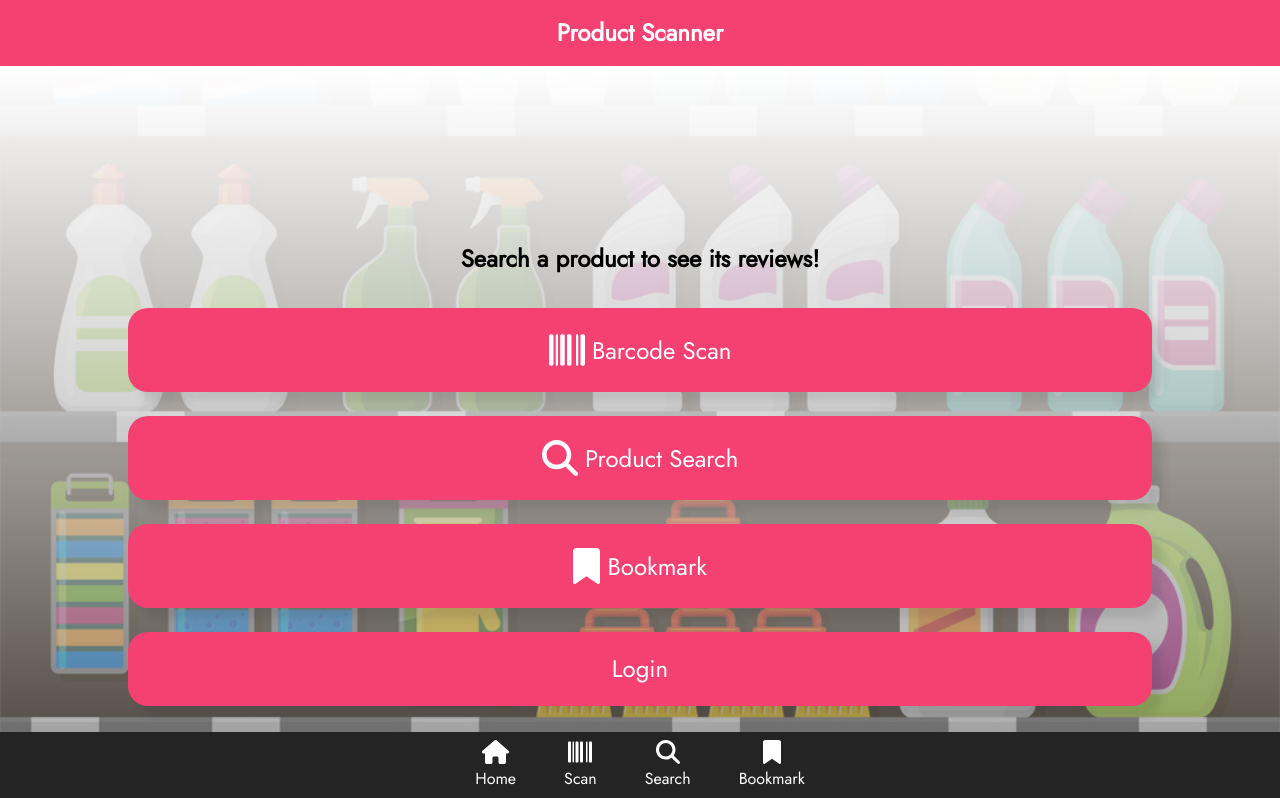
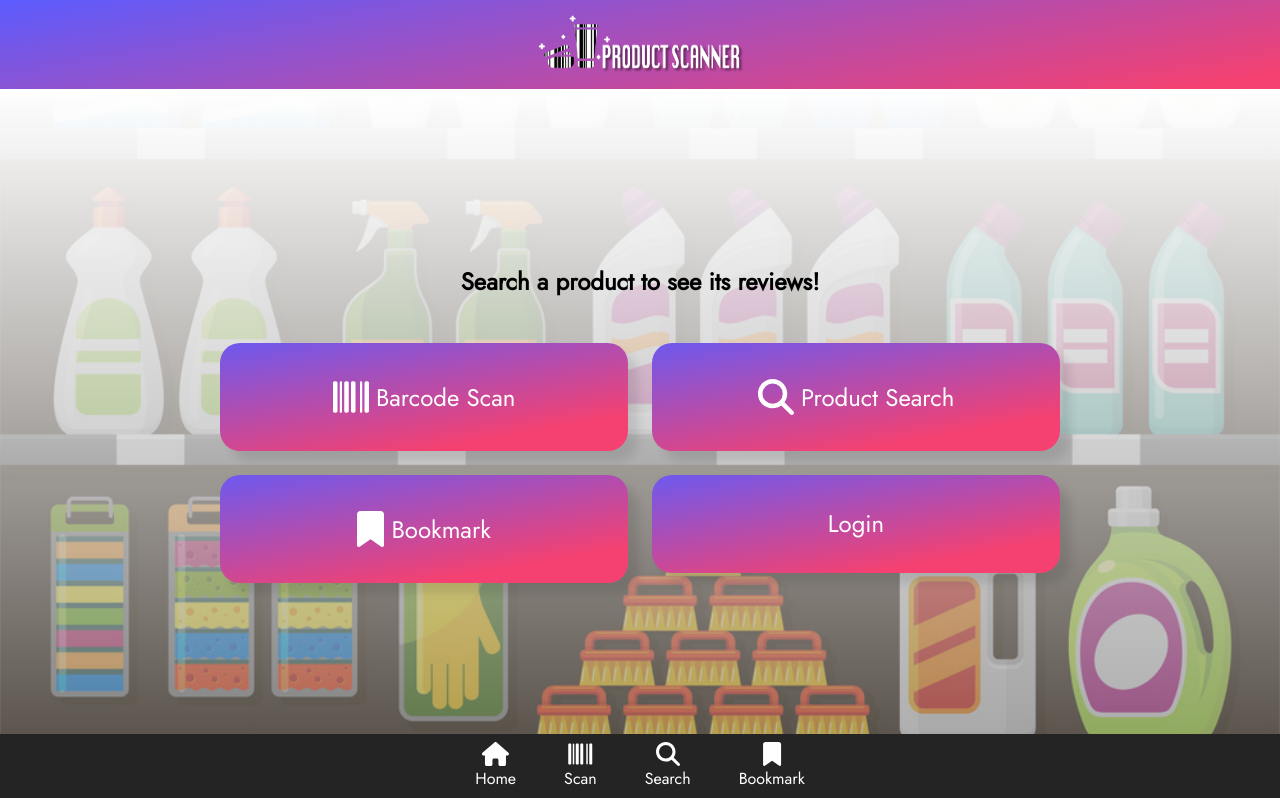
Before and after one commit to VitaCheung/ProductScanner, a React (Vite) app: page / in a window 1280 px wide. Shown: the top 798 px of the page. Built offline with nearby package versions, Linux system fonts and the light colour scheme; a web font is replaced by a local one.

Commit message:
update style

```diff
--- a/src/App.css
+++ b/src/App.css
@@ -16,6 +16,9 @@ body{
 ::selection {
   background:pink;
 }
+#site-name{
+  margin:0.5em;
+}
 h2 {
   text-align: center;
 }
@@ -24,7 +27,9 @@ h2 {
   width: 100%;
   display:grid;
   text-align: center;
-  background-color: rgb(244, 65, 113);
+  /* background-color: rgb(244, 65, 113); */
+  /* background: transparent linear-gradient(180deg, var(--unnamed-color-5c5cff) 0%, #2E2E80 100%) 0% 0% no-repeat padding-box; */
+  background: transparent linear-gradient(170deg, #5C5CFF 0%, rgb(244, 65, 113) 95%) 0% 0% no-repeat padding-box;
 }
 #main-nav{
   position: fixed;
@@ -51,7 +56,7 @@ h2 {
   margin:0;
   padding: 0;
 }
-#main-nav li{
+#main-nav a{
   display: flex;
   flex-direction: column;
   margin:0 1.5em;
@@ -63,19 +68,23 @@ h2 {
   min-height:max-content;
   padding:10em 3em;
 }
+
 #home-nav ul{
+  max-width: 100%;
+  display:flex;
+  flex-wrap: wrap;
   text-align: center;
   padding: 1em 5em;
-  margin: 0;
+  margin: 0 5em;
   list-style-type: none;
 }
 #home-nav li, #logout_btn li{
-  width:100%;
   text-align: center;
-  margin-bottom: 1em;
-  padding: 1em;
-  background-color: rgb(244, 65, 113);
-  box-shadow: inset 0 0 20px 10px rgba(255, 255, 255, 0.11);
+  margin: .5em;
+  padding: 1.5em 1em;
+  /* background-color: rgb(244, 65, 113); */
+  background: transparent linear-gradient(170deg, #5C5CFF -10%, rgb(244, 65, 113) 80%) 0% 0% no-repeat padding-box;
+  /* box-shadow: inset 0 0 20px 10px rgba(255, 255, 255, 0.11); */
   box-shadow: 10px 10px 10px 0px rgba(0, 0, 0, 0.103);
   border-radius: 20px;
 }
@@ -83,9 +92,11 @@ h2 {
   background-color: rgb(131, 93, 227);
 }
 #home-nav li:hover{
+  background: transparent linear-gradient(170deg, #5C5CFF -10%, rgb(244, 65, 113) 0%) 0% 0% no-repeat padding-box;
   background-color:rgb(246, 89, 131);
 }
 #home-nav a, #logout_btn{
+  flex:50%;
   font-size: 1.5em;
   color:white;
   text-decoration:none;
@@ -377,7 +388,13 @@ color:rgb(244, 65, 113);
     padding: 5em 2em;
   }
   #home-nav ul{
+    margin: 0;
     padding: 1em 1.5em;
+  }
+  #home-nav li, #logout_btn li{
+    text-align: center;
+    margin: .5em;
+    padding: 1em;
   }
   #login{
     margin:0 3em 0 3em;
--- a/src/components/Header.jsx
+++ b/src/components/Header.jsx
@@ -5,7 +5,7 @@ export default function Header() {
     return (
         <header id="header">
             <h2 id="site-name">
-                <Link to="/">Product Scanner </Link>
+                <Link to="/"><img src="/logo.png" alt="logo" height="60"></img> </Link>
             </h2>
         </header>
     );
--- a/src/components/Nav.jsx
+++ b/src/components/Nav.jsx
@@ -7,20 +7,16 @@ export default function Nav() {
     <nav id="main-nav" aria-label="Main navigation">
       <ul>
         <li>
-          <NavLink to="/"><FontAwesomeIcon icon="fa-solid fa-house" size="xl" /></NavLink>
-          <NavLink to="/"> Home</NavLink>
+          <NavLink to="/"><FontAwesomeIcon icon="fa-solid fa-house" size="xl" />Home</NavLink>
         </li>
         <li>
-        <NavLink to="/scanner"><FontAwesomeIcon icon="fa-solid fa-barcode" size="xl" /></NavLink>
-          <NavLink to="/scanner"> Scan</NavLink>
+        <NavLink to="/scanner"><FontAwesomeIcon icon="fa-solid fa-barcode" size="xl" />Scan</NavLink>
         </li>
         <li>
-        <NavLink to="/about"><FontAwesomeIcon icon="fa-solid fa-magnifying-glass" size="xl" /></NavLink>
-          <NavLink to="/about"> Search</NavLink>
+        <NavLink to="/about"><FontAwesomeIcon icon="fa-solid fa-magnifying-glass" size="xl" />Search</NavLink>
         </li>
         <li>
-        <NavLink to="/saveditems"><FontAwesomeIcon icon="fa-solid fa-bookmark" size="xl" /></NavLink>
-          <NavLink to="/saveditems"> Bookmark</NavLink>
+        <NavLink to="/saveditems"><FontAwesomeIcon icon="fa-solid fa-bookmark" size="xl" />Bookmark</NavLink>
         </li>
       </ul>
     </nav>
--- a/src/routes/SavedItems.jsx
+++ b/src/routes/SavedItems.jsx
@@ -44,7 +44,7 @@ const SavedItems = () => {
                   <div className='left'>
                     <img src={item.img} height="80" />
                       <div className='details'>
-                        <a href={`/about?s=${item.asin}`}><h3>{item.name}</h3></a>
+                        <a href={`/about?s=${item.name}`}><h3>{item.name}</h3></a>
                         <p>Asin: {item.asin}</p>
                         <p>Ref: {item.UPC}</p>
                       </div>
```
Also changed, not shown: public/logo-shadow.png (added), public/logo.png (added), vercel.json.
